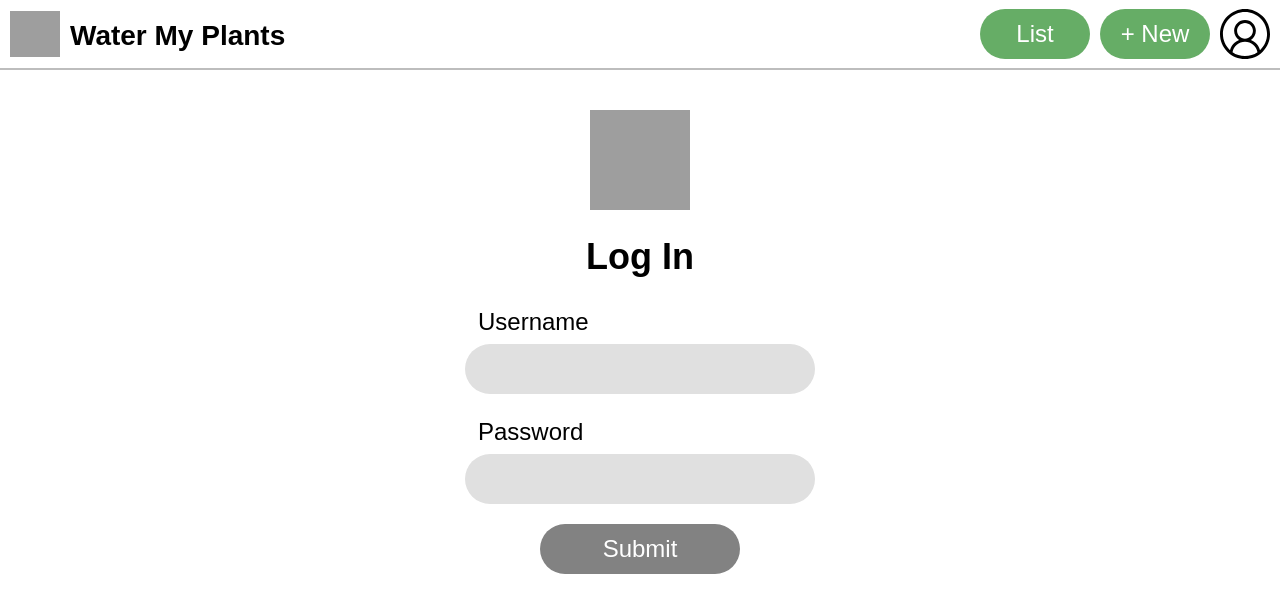
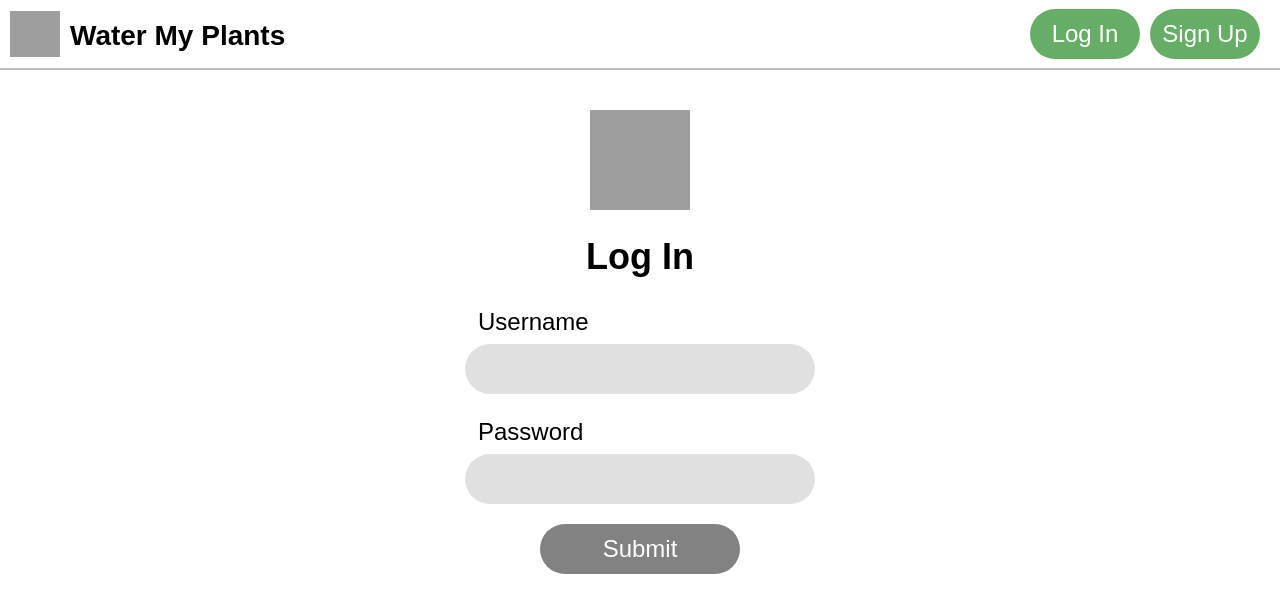
Before and after one commit to water-myplants-TT-42/front-end, a React (Create React App) app: page /login in a window 1280 px wide. Shown: the top 612 px of the page. Built offline with nearby package versions, Linux system fonts and the light colour scheme; grey boxes are pictures that could not be loaded; a web font is replaced by a local one.

Commit message:
conditional rendering done

```diff
--- a/src/App.js
+++ b/src/App.js
@@ -31,7 +31,7 @@ function App() {
     <ThemeProvider theme={Theme}>
       <GlobalStyle />
       <div className="App">
-        <NavBar />
+        <NavBar userID={userID}/>
         <Switch>
           <PrivateRoute path="/plantlist/:id">
             <Plant deletePlant={deletePlantRequest} plantList={plantList} setPlantList={setPlantList} />
--- a/src/components/Navbar.js
+++ b/src/components/Navbar.js
@@ -4,7 +4,7 @@ import styled from 'styled-components'
 
 import user from '../icons/user-icon.svg'
 import logo from '../icons/plant-color.svg'
-import Button, { ButtonWrapper } from './styled/Button'
+import Button from './styled/Button'
 
 const NavWrapper = styled.div`
     height: ${props => props.theme.navBarHeight};
@@ -54,13 +54,36 @@ const NavWrapper = styled.div`
 
 export default function NavBar(props) {
 
-    const { maxWidth, className, isAuthenticated } = props
+    const { maxWidth, className, userID } = props
     const history = useHistory()
 
     const routeTo = (location) => {
         history.push(location)
     }
-
+    if (userID === null ){
+        return(
+            <NavWrapper maxWidth={maxWidth} className={className}>
+                <div id='nav-logo' onClick={() => routeTo('/')}>
+                    <img src={logo} id='logo' />
+                    <h3>Water My Plants</h3>
+                </div>
+                <div id='nav-buttons'>
+                    <Button
+                        children='Log In'
+                        variant='nav'
+                        size='nav'
+                        onClick={() => routeTo('/login')}
+                        />
+                    <Button
+                        children='Sign Up'
+                        variant='nav'
+                        size='nav'
+                        onClick={() => routeTo('/signup')}
+                        />
+                </div>
+            </NavWrapper>
+        )
+    } else {
         return (
             <NavWrapper maxWidth={maxWidth} className={className}>
                 <div id='nav-logo' onClick={() => routeTo('/plantlist')}>
@@ -89,3 +112,4 @@ export default function NavBar(props) {
             </NavWrapper>
         )
     }
+}
```
Lines whose indentation alone changed are shown as unchanged.
